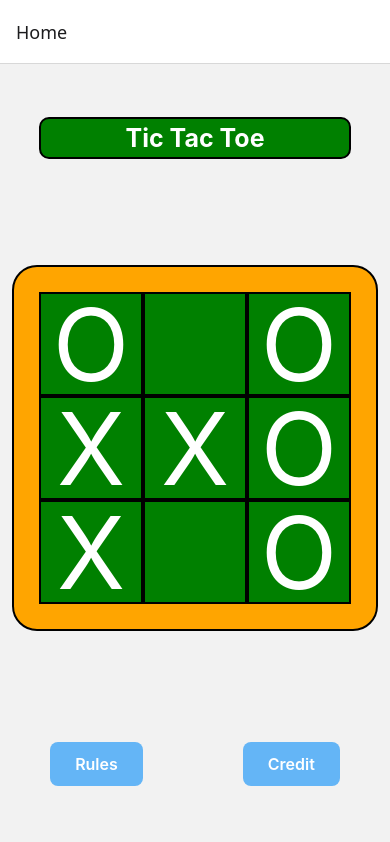
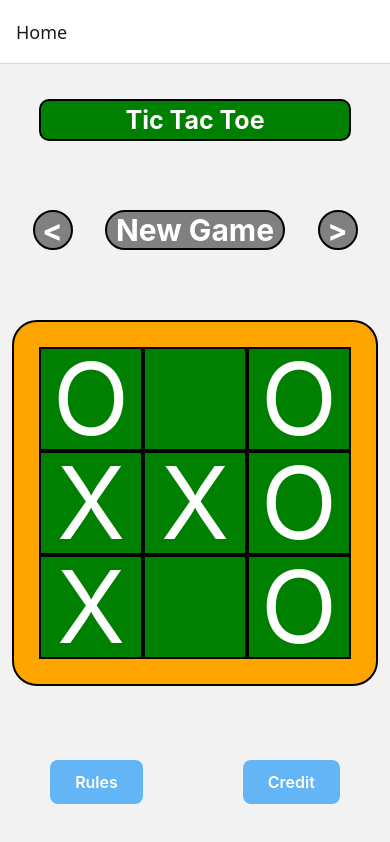
Before and after one commit to hartonoosu/TicTacToe, a React Native app: screen /Home in a window 390 px wide. Built offline with nearby package versions, Linux system fonts and the light colour scheme.

Commit message:
feat: add game control buttons

```diff
--- a/src/screens/Home.js
+++ b/src/screens/Home.js
@@ -1,15 +1,26 @@
-import { StyleSheet, Text, View, Dimensions } from 'react-native';
+import { StyleSheet, Text, View, Dimensions, Button, TouchableOpacity, Pressable } from 'react-native';
 import TButton from '../components/TButton';
 import Board from '../components/Board';
 import Title from '../components/Title';
 
 const {width, height} = Dimensions.get('window');
-const marks = ['O','','O','X','X','O','X','','O']
+const marks = ['O','','O','X','X','O','X','','O'];
 
 export default function Home({navigation}) {
   return (
     <View style={styles.container}>
       <Title text={"Tic Tac Toe"}></Title>
+      <View style={styles.gameButtonContainer}>
+        <Pressable style={styles.gameButton} activeOpacity={0.7}>
+          <Text style={styles.gameButtonText}>{'<'}</Text>
+        </Pressable>
+        <Pressable style={[styles.gameButton, {width:180}]} activeOpacity={0.7}>
+          <Text style={styles.gameButtonText}>{'New Game'}</Text>
+        </Pressable>
+        <Pressable style={styles.gameButton} activeOpacity={0.7}>
+          <Text style={styles.gameButtonText}>{'>'}</Text>
+        </Pressable>
+      </View>
       <Board marks={marks}></Board>
       <View style={styles.buttonContainer}>
         <TButton label={"Rules"} onPress={()=> navigation.navigate("Rules")}></TButton>
@@ -28,5 +39,26 @@ const styles = StyleSheet.create({
   },
   buttonContainer: {
     flexDirection: "row",
+  },
+  gameButtonContainer: {
+    flexDirection: "row",
+    justifyContent: "space-evenly",
+    width: "100%",
+  },
+  gameButton:{
+    backgroundColor: "grey",
+    width: 40,
+    height: 40,
+    borderColor: "black",
+    borderWidth: 2,
+    borderRadius: 50,
+    alignContent: "center",
+    justifyContent: "center"
+  },
+  gameButtonText: {
+    fontSize: 30,
+    textAlign: "center",
+    fontWeight: "bold",
+    color: "white"
   }
 });
```
